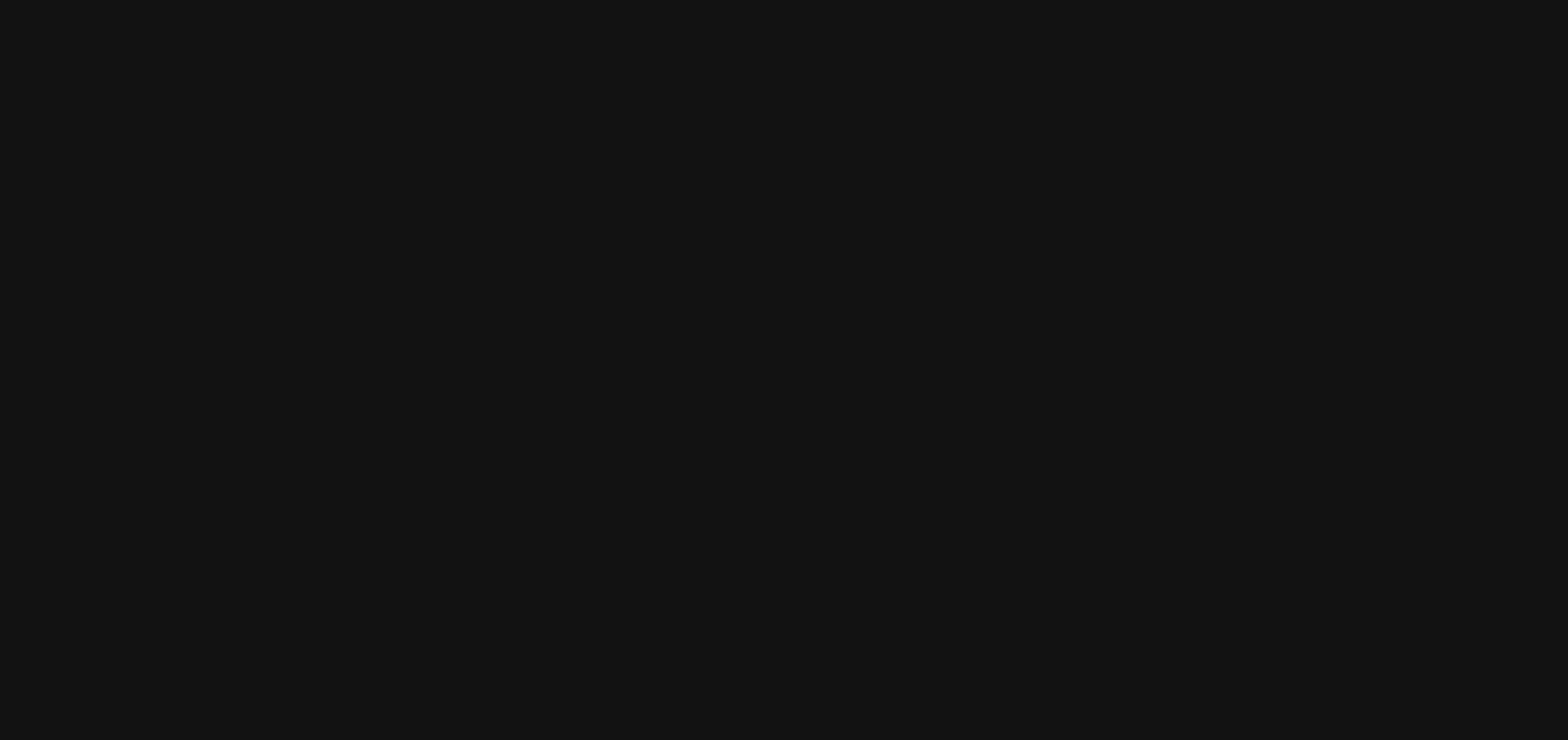
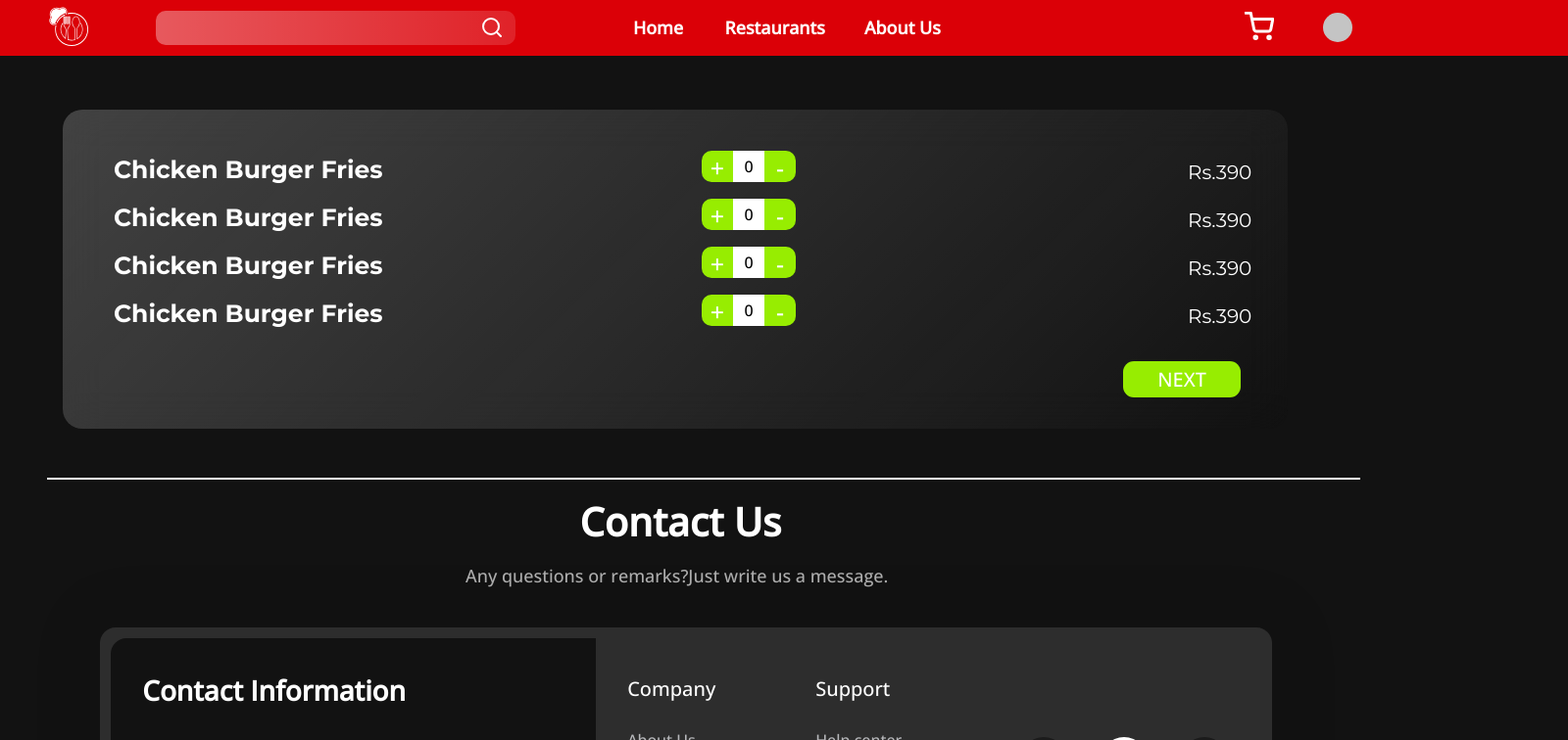
Before and after one commit to IshikaGupta3112/Foodora, a React (Create React App) app: page /cart in a window 1280 px wide. Before the commit this address had no page. Shown: the top 756 px of the page at 98% size, 1600 px wide, since content can reach past the window. Built offline with nearby package versions, Linux system fonts and the light colour scheme.

Commit message:
added cart and payment page

```diff
--- a/src/App.jsx
+++ b/src/App.jsx
@@ -12,12 +12,14 @@ import Contactus from './pages/contactus/contactus.jsx';
 import NewAddress from './newAddress/newaddress.jsx';
 import Verifyadd from './verifyAddress/verifyadd.jsx';
 import Payment from './payment/payment.jsx';
+import Cart from './cart/cart.jsx';
 import {
     BrowserRouter as Router,
     Routes,
     Route,
     Link
   } from "react-router-dom";
+
 
 
     var y = localStorage.getItem("check");
@@ -53,6 +55,8 @@ function App(){
                      </Route>
                      <Route path='/payment' exact element={<Payment />}>
                      </Route>
+                     <Route path='/cart' exact element={<Cart />}>
+                     </Route>
 
              </Routes>
         </Router>
--- /dev/null
+++ b/src/cart/cart.css
@@ -0,0 +1,102 @@
+#cartbox{
+width: 1250px;
+background: linear-gradient(135.77deg, rgba(255, 255, 255, 0.4) -94.16%, rgba(255, 255, 255, 0) 100%);
+backdrop-filter: blur(21px);
+border-radius: 20px;
+margin-top:7rem;
+margin-left:4rem;
+padding:2rem;
+display:flex;
+flex-direction: column;
+}
+#firstItem{
+    display:flex;
+    margin-top:10px;
+    /* flex-wrap: wrap; */
+}
+#itemname{
+    width:500px;
+    font-family: 'Montserrat';
+font-style: normal;
+font-weight: 700;
+font-size: 25px;
+line-height: 39px;
+color: #FFFFFF;
+margin-left:20px;
+
+}
+#plus{
+    background: #97ED01;
+    border:none;
+    width:2rem;
+    height:2rem;
+    border-radius: 10px 0px 0px 10px;
+    color:white;
+    font-size:25px;
+    margin-left:100px;
+}
+#quantity{
+  background-color: #FFFFFF;
+  width:2rem;
+  height:2rem;
+  padding-top:0.3rem;
+  text-align: center;
+}
+#minus{
+    background: #97ED01;
+    border:none;
+    width:2rem;
+    height:2rem;
+    border-radius: 0px 10px 10px 0px;
+    text-align: center;
+    padding-top:0;
+    color:white;
+    font-size:25px;
+}
+#pricecart{
+font-family: 'Montserrat';
+font-style: normal;
+font-weight: 100;
+font-size: 20px;
+color: #FFFFFF;
+margin-left:400px;
+margin-top:10px;
+}
+#nxtbtn2{
+    width:120px;
+    padding:0.3rem 0;
+    margin-top:29px;
+    margin-left:1050px;
+    background: #97ED01;
+    color:white;
+    font-size:20px;
+    border:none;
+    border-radius: 11px;
+}
+@media (max-width:800px){
+    #pricecart{
+        font-size:40px;
+    }
+    #itemname{
+        font-size:35px;
+    }
+    #plus{
+        width:2.8rem;
+        height:2.8rem;
+    }
+    #minus{
+        width:2.8rem;
+        height:2.8rem;
+    }
+    #quantity{
+        width:2.8rem;
+        height:2.8rem;
+        /* padding-top:0.8rem; */
+        font-size:30px;
+    }
+    #nxtbtn2{
+        width:160px;
+        padding:0.7rem 0;
+        margin-left:1000px;
+    }
+}
--- /dev/null
+++ b/src/cart/cart.jsx
@@ -0,0 +1,43 @@
+import Contactus from "../pages/contactus/contactus";
+import Navs2 from "../pages/navss/navs2";
+import "./cart.css";
+function Cart(){
+    return(
+        <>
+        <Navs2 />
+        <div id='cartbox'>
+            <div id='firstItem'>
+                <p id='itemname'>Chicken Burger Fries </p>
+                <button id='plus'>+</button>
+                <div id='quantity'>0</div>
+                <button id='minus'>-</button>
+                <p id='pricecart'>Rs.390</p>
+            </div>
+            <div id='firstItem'>
+                <p id='itemname'>Chicken Burger Fries </p>
+                <button id='plus'>+</button>
+                <div id='quantity'>0</div>
+                <button id='minus'>-</button>
+                <p id='pricecart'>Rs.390</p>
+            </div>
+            <div id='firstItem'>
+                <p id='itemname'>Chicken Burger Fries </p>
+                <button id='plus'>+</button>
+                <div id='quantity'>0</div>
+                <button id='minus'>-</button>
+                <p id='pricecart'>Rs.390</p>
+            </div>
+            <div id='firstItem'>
+                <p id='itemname'>Chicken Burger Fries </p>
+                <button id='plus'>+</button>
+                <div id='quantity'>0</div>
+                <button id='minus'>-</button>
+                <p id='pricecart'>Rs.390</p>
+            </div>
+            <button type="submit" id='nxtbtn2'>NEXT</button>
+        </div>
+        <Contactus/>
+        </>
+    )
+}
+export default Cart;
--- a/src/pages/contactus/contactus.css
+++ b/src/pages/contactus/contactus.css
@@ -80,6 +80,7 @@
   box-shadow: 0px 0px 60px 30px rgba(0, 0, 0, 0.03);
   border-radius: 16px;
   display:flex;
+  padding-bottom:2rem;
 }
 #contactinfo {
   /* position: relative;
--- a/src/payment/payment.css
+++ b/src/payment/payment.css
@@ -0,0 +1,96 @@
+
+#paymentbox{
+width: 1250px;
+background: linear-gradient(135.77deg, rgba(255, 255, 255, 0.4) -94.16%, rgba(255, 255, 255, 0) 100%);
+backdrop-filter: blur(21px);
+margin:7rem 0rem 2rem 5rem;
+border-radius: 16px;
+padding: 2rem;
+display:flex;
+flex-direction: column;
+}
+#itemslist{
+    display:flex;
+    flex-direction:column;
+}
+#itemnames1{
+    display:flex;
+}
+#taxes{
+    display:flex;
+    flex-direction: column;
+}
+#tax1{
+    display:flex;
+}
+#total{
+    display:flex;
+    flex-direction: column;
+}
+#total1{
+    display:flex;
+}
+#itemname1{
+font-family: 'Montserrat';
+font-style: normal;
+font-weight: 700;
+font-size: 25px;
+color: #FFFFFF;
+width:500px;
+margin-top:10px;
+}
+#itemprice{
+font-family: 'Montserrat';
+font-style: normal;
+font-weight: 400;
+font-size: 20px;
+color: #FFFFFF;
+margin-top:10px;
+}
+#faketotal{
+    font-family: 'Montserrat';
+    font-style: normal;
+    font-weight: 400;
+    font-size: 20px;
+    color: #FFFFFF;
+    margin-top:10px;
+    margin-left:500px;
+}
+#taxname{
+    font-family: 'Montserrat';
+    font-style: normal;
+    font-weight: 700;
+    font-size: 25px;
+    color: #FFFFFF;
+    width:500px;
+    margin-top:10px;
+}
+#taxprice{
+    font-family: 'Montserrat';
+    font-style: normal;
+    font-weight: 400;
+    font-size: 20px;
+    color: #FFFFFF;
+    margin-top:10px;
+}
+#totalname{
+    font-family: 'Montserrat';
+    font-style: normal;
+    font-weight: 700;
+    font-size: 25px;
+    color: #FFFFFF;
+    width:500px;
+    margin-top:10px;
+}
+#totalprice{
+    font-family: 'Montserrat';
+    font-style: normal;
+    font-weight: 400;
+    font-size: 20px;
+    color: #FFFFFF;
+    margin-top:10px;
+}
+#hr2{
+    width:640px;
+    margin-top:10px;
+}
--- a/src/payment/payment.jsx
+++ b/src/payment/payment.jsx
@@ -1,7 +1,49 @@
+import Contactus from "../pages/contactus/contactus";
+import Navs2 from "../pages/navss/navs2";
 import "./payment.css";
 function Payment(){
 return(<>
-
+<Navs2 />
+<div id='paymentbox'>
+<div id='itemslist'>
+<div id='itemnames1'>
+    <p id='itemname1'>Chinese Burger</p>
+    <p id='itemprice'>Rs.309</p>
+    </div>
+    <div id='itemnames1'>
+    <p id='itemname1'>Chinese Burger</p>
+    <p id='itemprice'>Rs.309</p>
+    </div>
+    <div id='itemnames1'>
+    <p id='itemname1'>Chinese Burger</p>
+    <p id='itemprice'>Rs.309</p>
+    </div>
+    <div id='itemnames1'>
+    <p id='itemname1'>Chinese Burger</p>
+    <p id='itemprice'>Rs.309</p>
+    </div>
+    <div id='itemnames1'>
+    <p id='itemname1'>Chinese Burger</p>
+    <p id='itemprice'>Rs.309</p>
+    </div>
+</div>
+<hr id='hr2'></hr>
+<p id='faketotal'>Rs.320</p>
+<div id='taxes'>
+    <div id='tax1'>
+    <p id='taxname'>CGST</p>
+    <p id='taxprice'>Rs.20</p>
+    </div>
+</div>
+<hr id='hr2'></hr>
+<div id='total'>
+    <div id='total1'>
+<p id='totalname'>Total</p>
+<p id='totalprice'>Rs.329</p>
+</div>
+</div>
+</div>
+<Contactus />
 </>);
 }
 export default Payment;
```
